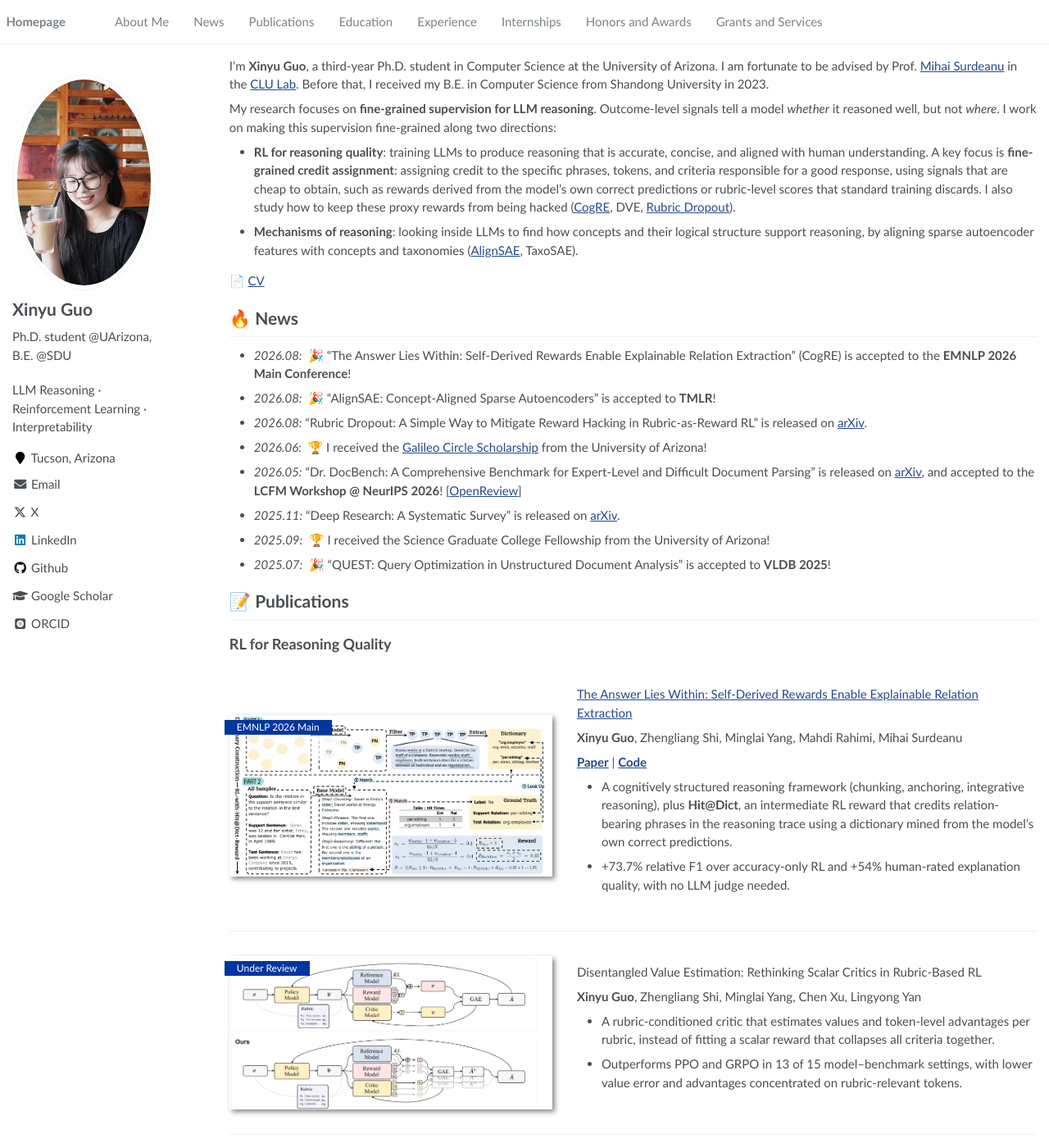
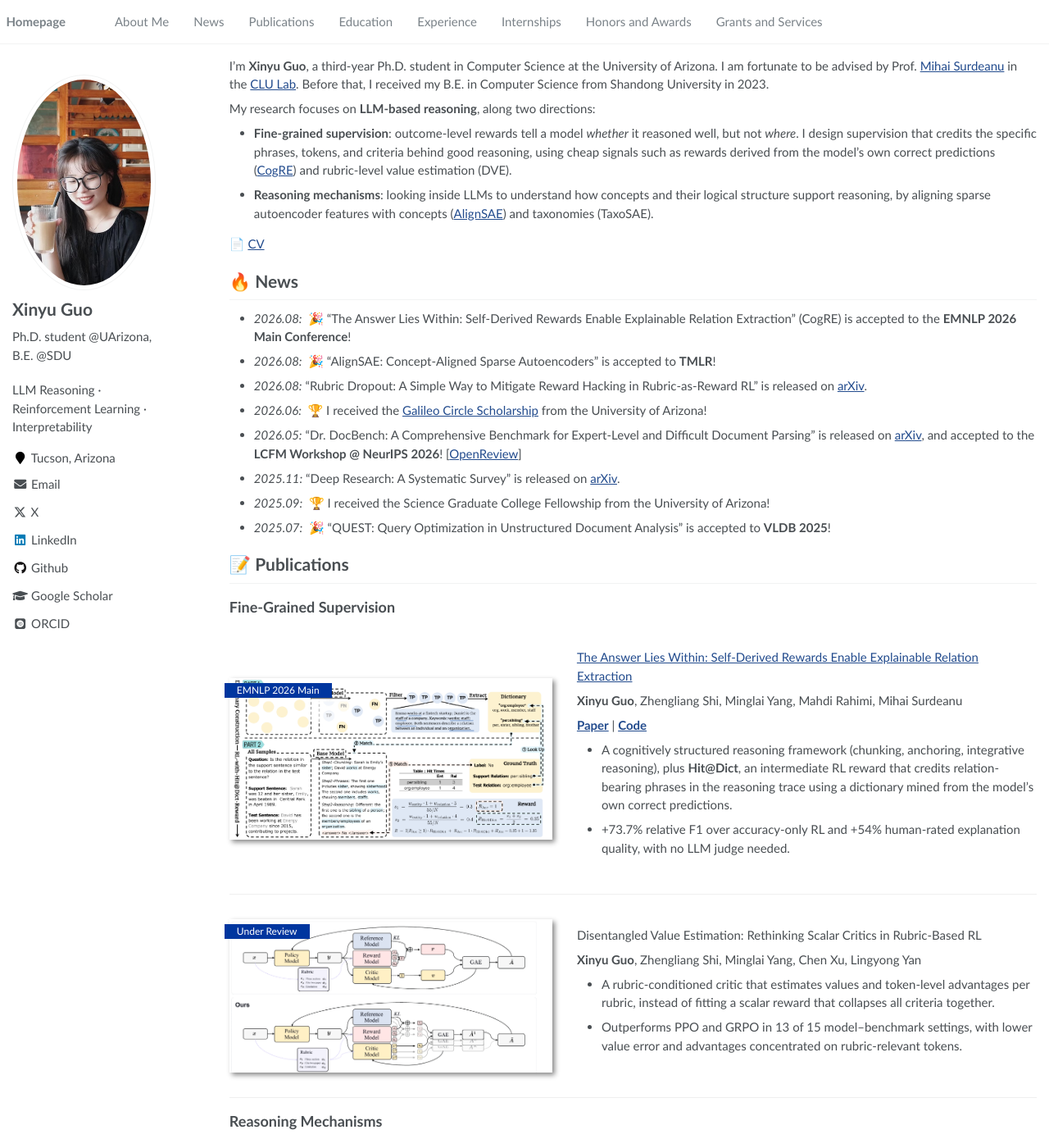
Before and after one commit to xinnyuguo/xinnyuguo.github.io, a Jekyll site: the page built from _pages/about.md, in a window 1280 px wide and 1400 px high. Shown: the whole window at 82% size. Built offline with Jekyll 4.4.1, drawn with Linux system fonts in a browser that asks for light colours; some web fonts are replaced; some of the changed text lies outside the part shown.

Commit message:
Reframe research directions around LLM-based reasoning
Co-Authored-By: Claude Opus 5.5 (1M context) <noreply@anthropic.com>

```diff
--- a/_pages/about.md
+++ b/_pages/about.md
@@ -18,10 +18,10 @@ redirect_from:
 <span class='anchor' id='about-me'></span>
 I'm **Xinyu Guo**, a third-year Ph.D. student in Computer Science at the University of Arizona. I am fortunate to be advised by Prof. <a href="https://surdeanu.cs.arizona.edu/mihai/">Mihai Surdeanu</a> in the <a href="https://clulab.org/">CLU Lab</a>. Before that, I received my B.E. in Computer Science from Shandong University in 2023.
 
-My research focuses on **fine-grained supervision for LLM reasoning**. Outcome-level signals tell a model *whether* it reasoned well, but not *where*. I work on making this supervision fine-grained along two directions:
+My research focuses on **LLM-based reasoning**, along two directions:
 
-- **RL for reasoning quality**: training LLMs to produce reasoning that is accurate, concise, and aligned with human understanding. A key focus is **fine-grained credit assignment**: assigning credit to the specific phrases, tokens, and criteria responsible for a good response, using signals that are cheap to obtain, such as rewards derived from the model's own correct predictions or rubric-level scores that standard training discards. I also study how to keep these proxy rewards from being hacked ([CogRE](https://arxiv.org/abs/2510.06198), DVE, [Rubric Dropout](https://arxiv.org/abs/2608.11669)).
-- **Mechanisms of reasoning**: looking inside LLMs to find how concepts and their logical structure support reasoning, by aligning sparse autoencoder features with concepts and taxonomies ([AlignSAE](https://arxiv.org/abs/2512.02004), TaxoSAE).
+- **Fine-grained supervision**: outcome-level rewards tell a model *whether* it reasoned well, but not *where*. I design supervision that credits the specific phrases, tokens, and criteria behind good reasoning, using cheap signals such as rewards derived from the model's own correct predictions ([CogRE](https://arxiv.org/abs/2510.06198)) and rubric-level value estimation (DVE).
+- **Reasoning mechanisms**: looking inside LLMs to understand how concepts and their logical structure support reasoning, by aligning sparse autoencoder features with concepts ([AlignSAE](https://arxiv.org/abs/2512.02004)) and taxonomies (TaxoSAE).
 
 📄 [CV](/files/CV.pdf)
 
@@ -37,7 +37,7 @@ My research focuses on **fine-grained supervision for LLM reasoning**. Outcome-l
 
 # 📝 Publications
 
-## RL for Reasoning Quality
+## Fine-Grained Supervision
 
 <div class='paper-box'><div class='paper-box-image'><div><div class="badge">EMNLP 2026 Main</div><img src='images/cogre_fig1.png' alt="CogRE" width="100%"></div></div>
 <div class='paper-box-text' markdown="1">
@@ -64,19 +64,7 @@ Disentangled Value Estimation: Rethinking Scalar Critics in Rubric-Based RL
 </div>
 </div>
 
-<div class='paper-box'><div class='paper-box-image'><div><div class="badge">arXiv 2026</div><img src='images/rubricdropout.png' alt="Rubric Dropout" width="100%"></div></div>
-<div class='paper-box-text' markdown="1">
-
-[Rubric Dropout: A Simple Way to Mitigate Reward Hacking in Rubric-as-Reward RL](https://arxiv.org/abs/2608.11669)
-
-Minglai Yang, **Xinyu Guo**, Utkarsh Tyagi, Mian Zhang, Razvan Dumitru, Sunjie Hou, Yunzhong He, Daniel Yue Zhang, Ying Liu
-
-[**Paper**](https://arxiv.org/abs/2608.11669)
-- Shows that rubric-as-reward RL hacks out of distribution, and randomly drops rubric criteria at each step so no fixed criterion can be exploited.
-</div>
-</div>
-
-## Mechanisms of Reasoning
+## Reasoning Mechanisms
 
 <div class='paper-box'><div class='paper-box-image'><div><div class="badge">Under Review</div><img src='images/taxosae.png' alt="TaxoSAE" width="100%"></div></div>
 <div class='paper-box-text' markdown="1">
```
Also changed, not shown: other parts of _pages/about.md (+1 -0 lines), 1 other file.
